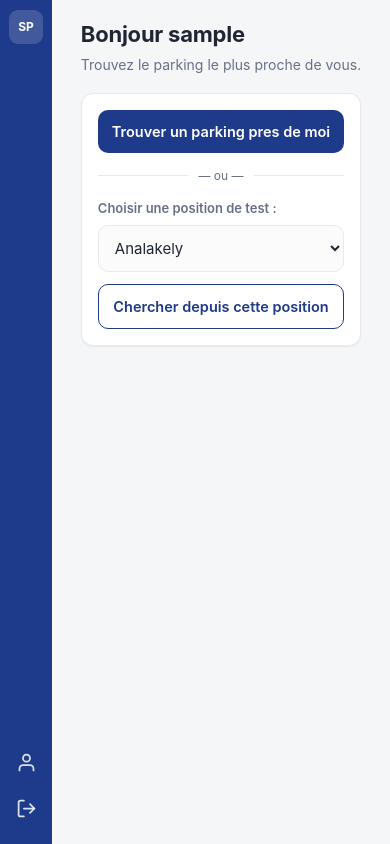
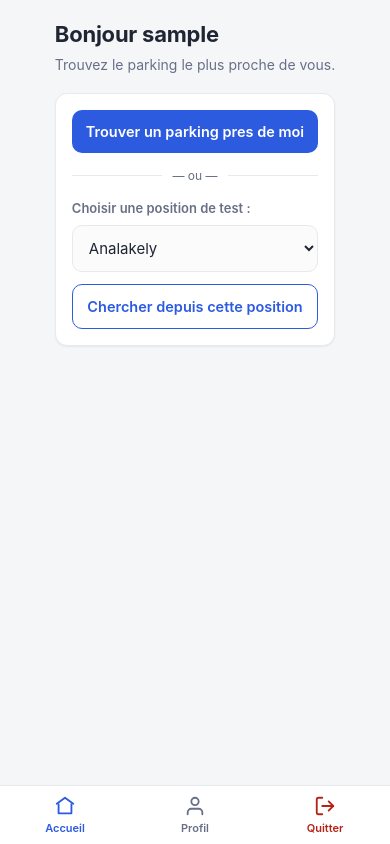
Before and after one commit to Mathieu-35/Smart_Parking_2035, a FastAPI app: page /conducteur/ in a window 390 px wide. Run offline with FastAPI, Linux system fonts and the light colour scheme; the visitor is signed in with stand-in values (Sample User, id 1); parts of the project's set-up code (start-up, migrations or seed data) failed here and were passed over.

Commit message:
feat(mobile): tab bar en bas + carte plein ecran + bleu royal
Aligne l'interface mobile sur l'inspiration #1 (UI kit parking bleu/blanc).
Decisions validees par l'etudiant.

- navigation : barre d'onglets en BAS (Accueil / Profil / Quitter) a la
  place du rail d'icones a gauche ; contenu pleine largeur
- itineraire : vue carte PLEIN ECRAN qui s'ouvre au clic "Voir le trajet",
  avec une fiche qui remonte du bas (bottom sheet) montrant parking +
  distance + places + itineraire + bouton Reserver ; bouton fermer rond
- couleur : bleu royal vif #2c5be0 (mobile.css, theme-color, manifest)
- conducteur + gardien : meme tab bar ; logique recherche/scan/dessin A*
  inchangee
- sw.js : cache v6 -> v7

Co-Authored-By: Claude Opus 4.7 <noreply@anthropic.com>

```diff
--- a/app/static/css/mobile.css
+++ b/app/static/css/mobile.css
@@ -5,8 +5,8 @@
    ============================================================= */
 
 :root {
-  --m-bleu:        #1e3a8a;
-  --m-bleu-fonce:  #172e6e;
+  --m-bleu:        #2c5be0;   /* bleu royal vif (inspiration #1) */
+  --m-bleu-fonce:  #1e44b0;
   --m-fond:        #f5f6f8;
   --m-surface:     #ffffff;
   --m-texte:       #1f2533;
@@ -21,39 +21,49 @@
 }
 
 /* ----- Ecran complet -----
-   On laisse a gauche la largeur du rail d'icones (52px) pour que
-   le contenu ne passe pas dessous. */
+   On laisse en bas la hauteur de la barre d'onglets pour que le
+   contenu ne passe pas dessous. */
 .m-screen {
   min-height: 100vh;
   background: var(--m-fond);
   color: var(--m-texte);
-  padding-left: 52px;
-  padding-bottom: calc(24px + env(safe-area-inset-bottom));
+  padding-bottom: calc(70px + env(safe-area-inset-bottom));
 }
 
-/* ----- Le rail d'icones fixe (sidebar reduite) -----
-   Une barre verticale fine, toujours visible, qui ne montre QUE
-   des icones : ca laisse presque tout l'ecran au contenu. */
-.m-rail {
+/* ----- La barre d'onglets en BAS (tab bar) -----
+   Toujours visible, style app classique : icone + petit label. */
+.m-tabbar {
   position: fixed;
-  top: 0;
   left: 0;
+  right: 0;
   bottom: 0;
-  width: 52px;
-  background: var(--m-bleu);
+  display: flex;
+  background: var(--m-surface);
+  border-top: 1px solid var(--m-bord);
+  padding-bottom: env(safe-area-inset-bottom);
+  z-index: 40;
+}
+.m-tab {
+  flex: 1;
   display: flex;
   flex-direction: column;
   align-items: center;
-  gap: 6px;
-  padding: calc(10px + env(safe-area-inset-top)) 0 16px 0;
-  z-index: 30;
+  gap: 3px;
+  padding: 9px 0 8px 0;
+  color: var(--m-texte-doux);
+  text-decoration: none;
+  font-size: 11px;
+  font-weight: 600;
 }
+.m-tab svg { width: 22px; height: 22px; }
+.m-tab.actif { color: var(--m-bleu); }
+.m-tab.deconnexion { color: var(--m-rouge); }
 
-/* Le logo "SP" en haut du rail */
+/* Logo "SP" (utilise dans la fiche/le ticket si besoin) */
 .m-brand-icon {
   width: 34px;
   height: 34px;
-  background: rgba(255, 255, 255, 0.16);
+  background: var(--m-bleu);
   border-radius: 9px;
   display: flex;
   align-items: center;
@@ -63,23 +73,6 @@
   color: #ffffff;
   flex-shrink: 0;
 }
-
-/* Pousse les icones du bas (profil, deconnexion) tout en bas */
-.m-rail-spacer { flex: 1; }
-
-/* Les boutons-icones du rail */
-.m-rail-link {
-  width: 40px;
-  height: 40px;
-  border-radius: 10px;
-  display: flex;
-  align-items: center;
-  justify-content: center;
-  color: rgba(255, 255, 255, 0.85);
-  text-decoration: none;
-}
-.m-rail-link:active { background: rgba(255, 255, 255, 0.18); }
-.m-rail-link svg { width: 21px; height: 21px; }
 
 /* ----- Contenu : un peu d'air ----- */
 .m-content {
--- a/app/static/sw.js
+++ b/app/static/sw.js
@@ -21,7 +21,7 @@
 // On donne un nom + un numero de version a notre cache.
 // Si on change les fichiers, on augmente le numero (v2, v3...)
 // pour que le navigateur remplace l'ancien cache.
-var NOM_CACHE = "smart-parking-v6";
+var NOM_CACHE = "smart-parking-v7";
 
 // La liste des fichiers a garder pour le hors-ligne.
 var FICHIERS_A_GARDER = [
--- a/app/templates/conducteur/home.html
+++ b/app/templates/conducteur/home.html
@@ -15,31 +15,10 @@
   <link rel="stylesheet" href="https://unpkg.com/leaflet@1.9.4/dist/leaflet.css" />
   <!-- PWA : le manifeste (nom, icones, couleurs) rend l'app installable. -->
   <link rel="manifest" href="/manifest.json" />
-  <meta name="theme-color" content="#1e3a8a" />
+  <meta name="theme-color" content="#2c5be0" />
   <link rel="apple-touch-icon" href="/static/icons/icon-192.png" />
 </head>
 <body class="m-screen">
-
-  <!-- ===================== RAIL D'ICONES (sidebar reduite) ===================== -->
-  <nav class="m-rail">
-    <div class="m-brand-icon">SP</div>
-    <div class="m-rail-spacer"></div>
-    <!-- Mon profil -->
-    <a href="/auth/profil" class="m-rail-link" title="Mon profil">
-      <svg viewBox="0 0 24 24" fill="none" stroke="currentColor" stroke-width="2"
-           stroke-linecap="round" stroke-linejoin="round">
-        <path d="M20 21v-2a4 4 0 0 0-4-4H8a4 4 0 0 0-4 4v2"/><circle cx="12" cy="7" r="4"/>
-      </svg>
-    </a>
-    <!-- Se deconnecter -->
-    <a href="/auth/logout" class="m-rail-link" title="Se deconnecter">
-      <svg viewBox="0 0 24 24" fill="none" stroke="currentColor" stroke-width="2"
-           stroke-linecap="round" stroke-linejoin="round">
-        <path d="M9 21H5a2 2 0 0 1-2-2V5a2 2 0 0 1 2-2h4"/>
-        <polyline points="16 17 21 12 16 7"/><line x1="21" y1="12" x2="9" y2="12"/>
-      </svg>
-    </a>
-  </nav>
 
   <!-- ===================== CONTENU ===================== -->
   <main class="m-content">
@@ -85,10 +64,50 @@
     <!-- La liste des parkings recommandes s'affichera ici. -->
     <div id="resultats"></div>
 
-    <!-- La carte du trajet. Cachee tant qu'on n'a pas choisi de trajet. -->
-    <div id="carte" class="m-map" style="display: none;"></div>
+  </main>
 
-  </main>
+  <!-- ===================== VUE CARTE PLEIN ECRAN ===================== -->
+  <!-- S'ouvre quand on clique "Voir le trajet". La carte remplit l'ecran
+       et la fiche du trajet "remonte" du bas. -->
+  <div class="m-mapview" id="vue-carte">
+    <div id="carte" class="m-fullmap"></div>
+    <button class="m-map-close" id="fermer-carte" title="Fermer">
+      <svg viewBox="0 0 24 24" fill="none" stroke="currentColor" stroke-width="2.2"
+           stroke-linecap="round" stroke-linejoin="round">
+        <line x1="18" y1="6" x2="6" y2="18"/><line x1="6" y1="6" x2="18" y2="18"/>
+      </svg>
+    </button>
+    <div class="m-sheet" id="fiche-trajet">
+      <div class="m-sheet-handle"></div>
+      <div id="fiche-contenu"></div>
+    </div>
+  </div>
+
+  <!-- ===================== BARRE D'ONGLETS (bas) ===================== -->
+  <nav class="m-tabbar">
+    <a href="/conducteur/" class="m-tab actif">
+      <svg viewBox="0 0 24 24" fill="none" stroke="currentColor" stroke-width="2"
+           stroke-linecap="round" stroke-linejoin="round">
+        <path d="M3 9.5 12 3l9 6.5"/><path d="M5 10v10h14V10"/>
+      </svg>
+      Accueil
+    </a>
+    <a href="/auth/profil" class="m-tab">
+      <svg viewBox="0 0 24 24" fill="none" stroke="currentColor" stroke-width="2"
+           stroke-linecap="round" stroke-linejoin="round">
+        <path d="M20 21v-2a4 4 0 0 0-4-4H8a4 4 0 0 0-4 4v2"/><circle cx="12" cy="7" r="4"/>
+      </svg>
+      Profil
+    </a>
+    <a href="/auth/logout" class="m-tab deconnexion">
+      <svg viewBox="0 0 24 24" fill="none" stroke="currentColor" stroke-width="2"
+           stroke-linecap="round" stroke-linejoin="round">
+        <path d="M9 21H5a2 2 0 0 1-2-2V5a2 2 0 0 1 2-2h4"/>
+        <polyline points="16 17 21 12 16 7"/><line x1="21" y1="12" x2="9" y2="12"/>
+      </svg>
+      Quitter
+    </a>
+  </nav>
 
   <!-- PWA : on active le service worker (cache + hors-ligne). -->
   <script>
@@ -112,6 +131,15 @@
     var message = document.getElementById("message");
     var resultats = document.getElementById("resultats");
     var divCarte = document.getElementById("carte");
+
+    // La vue carte plein ecran + sa fiche du bas + le bouton fermer.
+    var vueCarte = document.getElementById("vue-carte");
+    var ficheContenu = document.getElementById("fiche-contenu");
+    var fermerCarte = document.getElementById("fermer-carte");
+    // Le bouton "fermer" referme la vue carte plein ecran.
+    fermerCarte.addEventListener("click", function () {
+      vueCarte.classList.remove("actif");
+    });
 
     // On garde en memoire la derniere recherche (la liste des parkings)
     // et la position du conducteur, pour pouvoir dessiner un trajet quand
@@ -326,8 +354,20 @@
         return;
       }
 
-      // On affiche la zone de carte (elle etait cachee au depart).
-      divCarte.style.display = "block";
+      // On remplit la fiche du bas avec les infos du trajet.
+      var itineraire = parking.chemin.join(" → ");
+      ficheContenu.innerHTML =
+        '<div class="m-result-name" style="margin-bottom:10px;">' + parking.nom + '</div>' +
+        '<div class="m-chips">' +
+          '<span class="m-chip">' + parking.distance + ' m</span>' +
+          '<span class="m-chip">' + parking.places_disponibles + ' places libres</span>' +
+        '</div>' +
+        '<div class="m-route"><b>Itineraire :</b> ' + itineraire + '</div>' +
+        '<button class="m-btn m-btn-primary" ' +
+          'onclick="reserver(' + parking.id + ')">Reserver une place</button>';
+
+      // On ouvre la vue carte plein ecran (elle etait cachee).
+      vueCarte.classList.add("actif");
 
       // 1) On cree la carte la 1ere fois seulement.
       if (carte === null) {
@@ -409,11 +449,17 @@
       if (positionConducteur !== null) {
         tousLesPoints = tousLesPoints.concat([positionConducteur]);
       }
-      carte.fitBounds(L.latLngBounds(tousLesPoints), { padding: [30, 30] });
 
-      // Leaflet a parfois besoin qu'on lui dise que sa taille a change
-      // (car la carte etait cachee juste avant). On le force ici.
-      setTimeout(function () { carte.invalidateSize(); }, 200);
+      // La carte vient d'apparaitre (elle etait cachee) : on dit a Leaflet
+      // que sa taille a change, PUIS on cadre. On laisse aussi de la place
+      // en bas (la fiche couvre le bas de l'ecran).
+      setTimeout(function () {
+        carte.invalidateSize();
+        carte.fitBounds(L.latLngBounds(tousLesPoints), {
+          paddingTopLeft: [30, 70],
+          paddingBottomRight: [30, 260]
+        });
+      }, 250);
     }
 
     // --- Reserver une place dans un parking ---
```
Also changed, not shown: other parts of app/static/css/mobile.css (+61 -7 lines), app/templates/gardien/home.html (+27 -22 lines), .claude/skills/ui-design/SKILL.md, app/static/manifest.json.
